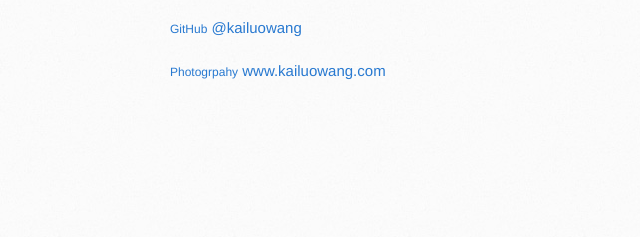
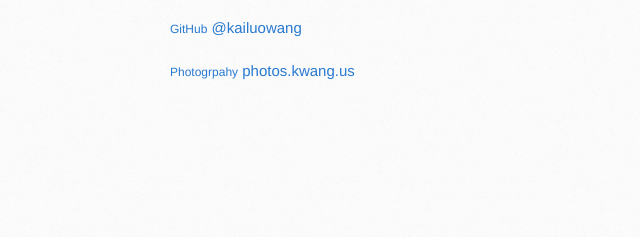
Before and after one commit to kailuowang/kailuowang.github.io, a plain HTML site: page index.html in a window 1280 px wide. Shown: the part 266-503 px from the top of the page, 0-640 px from the left. Drawn offline with Linux system fonts and the light colour scheme.

Commit message:
Update index.html

```diff
--- a/index.html
+++ b/index.html
@@ -37,7 +37,7 @@
             <a href="https://github.com/kailuowang"><small>GitHub</small> @kailuowang</a>
           </p>
           <p>
-            <a href="http://www.kailuowang.com"><small>Photogrpahy</small> www.kailuowang.com </a>
+            <a href="http://photos.kwang.us"><small>Photogrpahy</small> photos.kwang.us </a>
           </p>
         </section>
 
```
